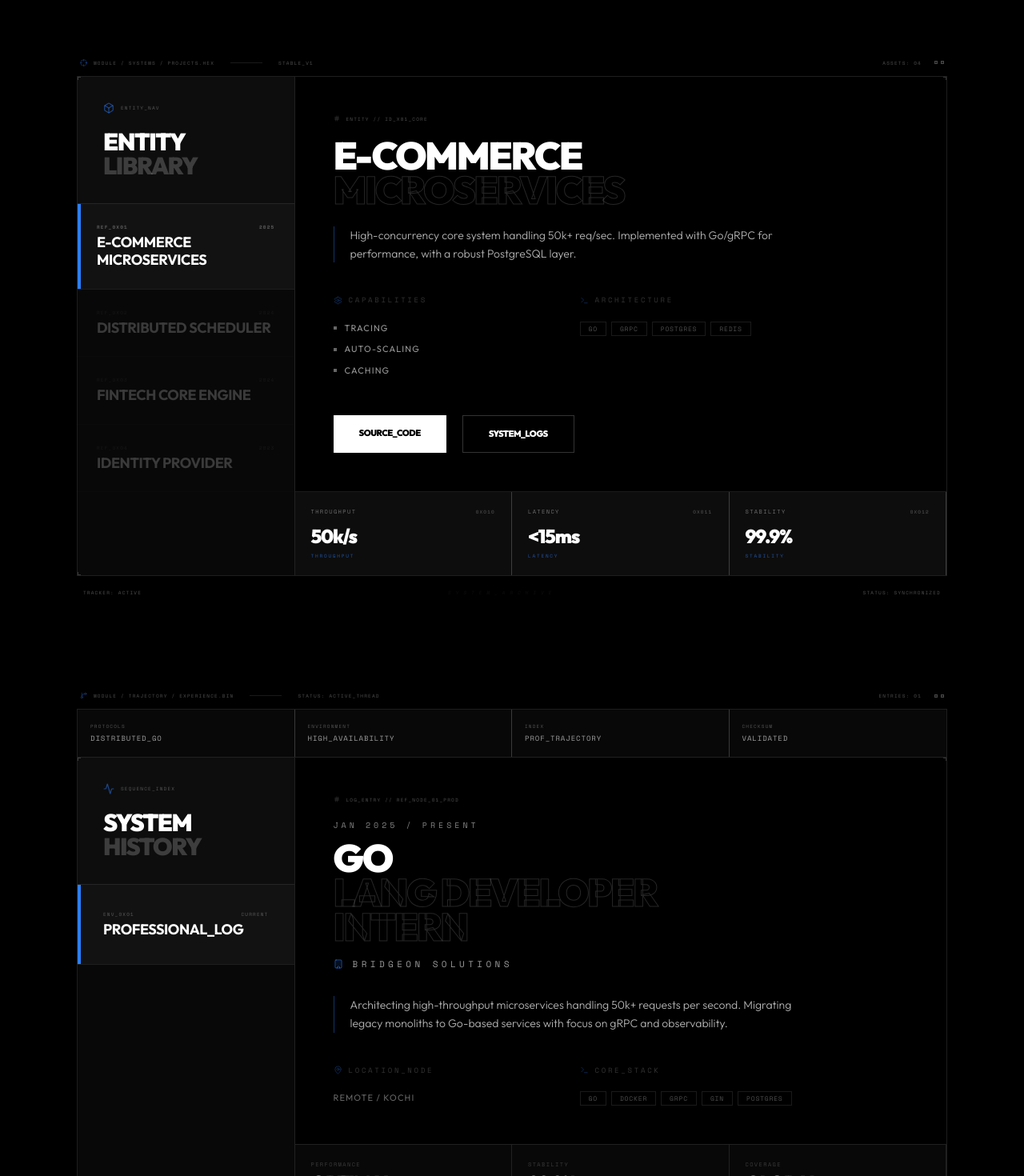
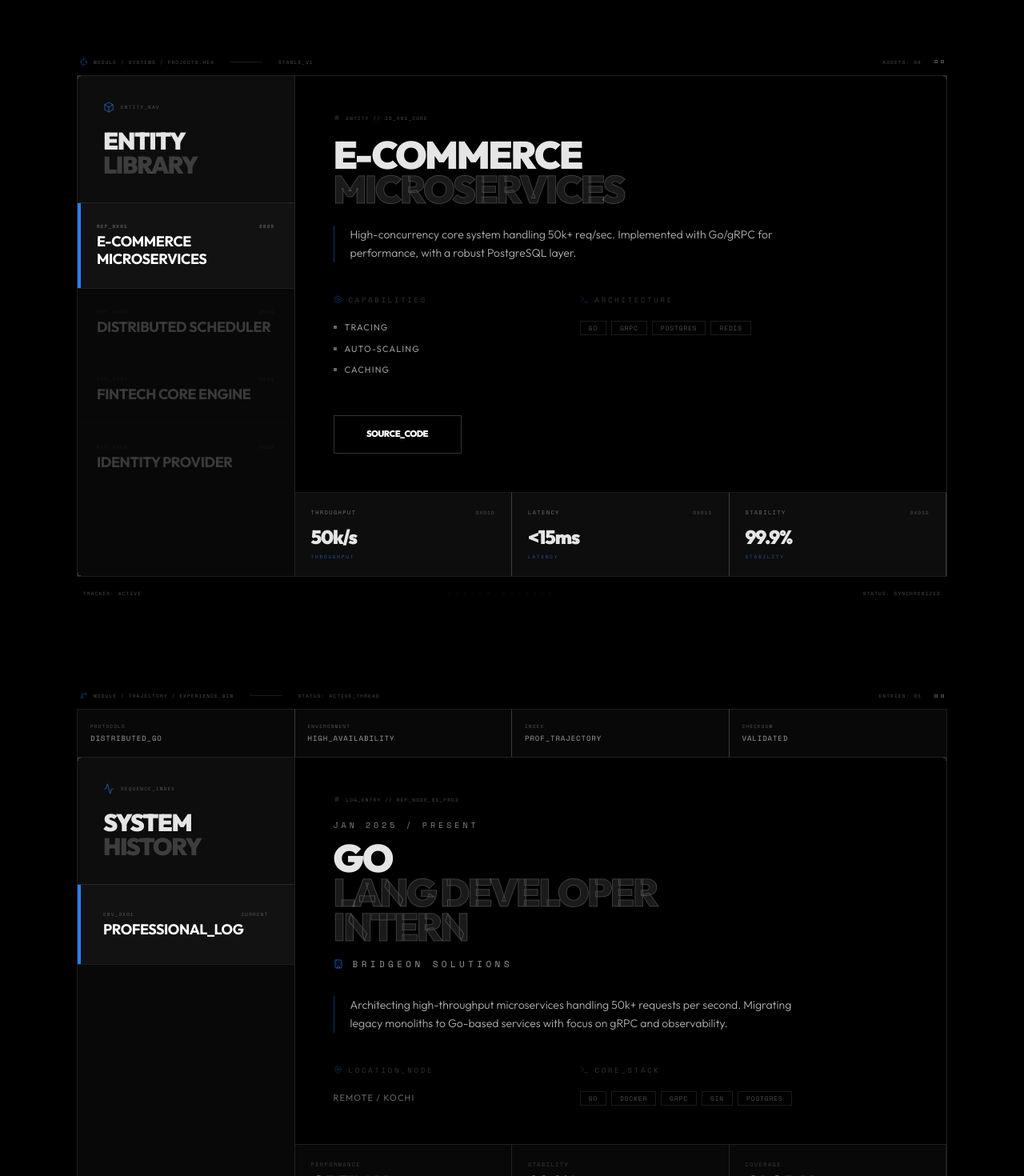
Before and after one commit to mohmdsaalim/Portfolio_saalim, a React (Vite) app: page / in a window 1280 px wide. Shown: the part 2160-3630 px from the top of the page at 80% size. Built offline with nearby package versions, Linux system fonts and the light colour scheme; a web font is replaced by a local one.

Commit message:
updated UI

```diff
--- a/src/components/About.jsx
+++ b/src/components/About.jsx
@@ -37,7 +37,7 @@ const MetricBlock = ({ label, value, sub, id }) => (
             <MicroDetail text={`ID:0X${id}`} />
         </div>
         <div>
-            <div className="text-5xl font-['Outfit'] font-black text-white tracking-tighter">{value}</div>
+            <div className="text-5xl font-['Outfit'] font-black text-neutral-200 tracking-tighter">{value}</div>
             <div className="font-mono text-[8px] uppercase tracking-[0.4em] text-blue-500/80 mt-3 flex items-center gap-2">
                 <div className="w-1 h-1 bg-blue-500/40" /> {sub}
             </div>
@@ -58,7 +58,7 @@ const SkillModule = ({ icon: Icon, title, desc, index }) => (
             <MicroDetail text={`MOD_0${index}`} />
         </div>
         <div>
-            <h4 className="font-mono text-[10px] uppercase tracking-widest text-white/90 mb-2">{title}</h4>
+            <h4 className="font-mono text-[10px] uppercase tracking-widest text-neutral-200/90 mb-2">{title}</h4>
             <p className="font-['Outfit'] text-[9px] text-white/40 uppercase leading-relaxed tracking-wider">{desc}</p>
         </div>
         <div className="absolute bottom-0 left-0 w-full h-[1px] bg-white/[0.05]" />
@@ -180,7 +180,7 @@ const About = () => {
                                         <Hash size={10} className="text-white/20" />
                                         <MicroDetail text="OBJECTIVE_CORE" />
                                     </div>
-                                    <h2 className="text-7xl font-['Outfit'] font-black tracking-tighter uppercase leading-[0.85] mb-8">
+                                    <h2 className="text-7xl font-['Outfit'] font-black tracking-tighter uppercase leading-[0.85] mb-8 text-neutral-200">
                                         Pure <br />
                                         <span className="text-transparent border-text text-white/10" style={{ WebkitTextStroke: '1px rgba(255,255,255,0.2)' }}>Logic</span>
                                     </h2>
--- a/src/components/Experience.jsx
+++ b/src/components/Experience.jsx
@@ -95,7 +95,7 @@ const Experience = () => {
                                     <Activity size={14} className="text-blue-500/50" />
                                     <MicroDetail text="SEQUENCE_INDEX" />
                                 </div>
-                                <h2 className="text-3xl font-['Outfit'] font-black tracking-tighter uppercase leading-none">
+                                <h2 className="text-3xl font-['Outfit'] font-black tracking-tighter uppercase leading-none text-neutral-200">
                                     System <br /> <span className="text-white/20">History</span>
                                 </h2>
                             </div>
@@ -129,9 +129,9 @@ const Experience = () => {
 
                                             <div className="mb-8">
                                                 <div className="font-mono text-[10px] text-white/50 uppercase tracking-[0.4em] mb-3">{exp.period}</div>
-                                                <h3 className="text-5xl font-['Outfit'] font-black tracking-tighter uppercase leading-[0.9] mb-4">
+                                                <h3 className="text-5xl font-['Outfit'] font-black tracking-tighter uppercase leading-[0.9] mb-4 text-neutral-200">
                                                     {exp.role.split(' ')[0]} <br />
-                                                    <span className="text-transparent" style={{ WebkitTextStroke: '1px rgba(255,255,255,0.15)' }}>
+                                                    <span className="text-transparent border-text text-white/10" style={{ WebkitTextStroke: '1px rgba(255,255,255,0.2)' }}>
                                                         {exp.role.split(' ').slice(1).join(' ')}
                                                     </span>
                                                 </h3>
@@ -180,7 +180,7 @@ const Experience = () => {
                                     <div key={i} className="p-5 border-r border-white/10 flex flex-col justify-between h-24 relative">
                                         <span className="font-mono text-[7px] uppercase tracking-[0.2em] text-white/20">{m.label}</span>
                                         <div>
-                                            <div className="text-2xl font-['Outfit'] font-black text-white tracking-tighter">{m.value}</div>
+                                            <div className="text-2xl font-['Outfit'] font-black text-neutral-200 tracking-tighter">{m.value}</div>
                                             <div className="font-mono text-[6px] uppercase tracking-[0.3em] text-blue-500/40 mt-1">{m.sub}</div>
                                         </div>
                                     </div>
--- a/src/components/Projects.jsx
+++ b/src/components/Projects.jsx
@@ -1,4 +1,4 @@
-import React, { useState } from 'react';
+import React, { useState, useEffect } from 'react';
 import {
     Github, ArrowUpRight, Layers, Globe, Terminal,
     Hash, Crosshair, Box, Settings, Cpu, Activity,
@@ -28,11 +28,55 @@ const ProjectMetric = ({ label, value, sub, id }) => (
             <MicroDetail text={`0x${id}`} />
         </div>
         <div>
-            <div className="text-2xl font-['Outfit'] font-black text-white tracking-tighter">{value}</div>
+            <div className="text-2xl font-['Outfit'] font-black text-neutral-200 tracking-tighter">{value}</div>
             <div className="font-mono text-[6px] uppercase tracking-[0.3em] text-blue-500/60 mt-1">{sub}</div>
         </div>
     </div>
 );
+
+const SourceCodeButton = ({ url }) => {
+    const [showIcon, setShowIcon] = useState(false);
+
+    useEffect(() => {
+        const cycle = () => {
+            // After 5 seconds, show icon
+            const showTimer = setTimeout(() => {
+                setShowIcon(true);
+                // After 2 more seconds, show text again
+                const hideTimer = setTimeout(() => {
+                    setShowIcon(false);
+                }, 2000);
+                return () => clearTimeout(hideTimer);
+            }, 5000);
+
+            return showTimer;
+        };
+
+        const timer = cycle();
+        const interval = setInterval(() => {
+            cycle();
+        }, 7000); // 5s text + 2s icon
+
+        return () => {
+            clearTimeout(timer);
+            clearInterval(interval);
+        };
+    }, []);
+
+    return (
+        <a
+            href={url}
+            className="relative inline-flex items-center justify-center w-[160px] h-[48px] border border-white/20 text-white font-['Outfit'] font-black uppercase tracking-tighter text-[11px] overflow-hidden"
+        >
+            <span className={`relative z-20 transition-all duration-300 ${showIcon ? 'opacity-0 translate-y-[-10px]' : 'opacity-100 translate-y-0'}`}>
+                Source_Code
+            </span>
+            <div className={`absolute inset-0 z-10 flex items-center justify-center bg-black transition-all duration-300 ${showIcon ? 'translate-y-0' : 'translate-y-full'}`}>
+                <Github size={20} className="text-white" />
+            </div>
+        </a>
+    );
+};
 
 const projects = [
     {
@@ -127,7 +171,7 @@ const Projects = () => {
                                 <Box size={14} className="text-blue-500/50" />
                                 <MicroDetail text="ENTITY_NAV" />
                             </div>
-                            <h2 className="text-3xl font-['Outfit'] font-black tracking-tighter uppercase leading-none">
+                            <h2 className="text-3xl font-['Outfit'] font-black tracking-tighter uppercase leading-none text-neutral-200">
                                 Entity <br /> <span className="text-white/20">Library</span>
                             </h2>
                         </div>
@@ -160,9 +204,9 @@ const Projects = () => {
                                         <Hash size={8} className="text-white/20" />
                                         <MicroDetail text={`ENTITY // ID_${activeProject.sysId}`} />
                                     </div>
-                                    <h3 className="text-5xl font-['Outfit'] font-black tracking-tighter uppercase leading-[0.9] mb-6">
+                                    <h3 className="text-5xl font-['Outfit'] font-black tracking-tighter uppercase leading-[0.9] mb-6 text-neutral-200">
                                         {activeProject.title.split(' ')[0]} <br />
-                                        <span className="text-transparent" style={{ WebkitTextStroke: '1px rgba(255,255,255,0.15)' }}>
+                                        <span className="text-transparent border-text text-white/10" style={{ WebkitTextStroke: '1px rgba(255,255,255,0.2)' }}>
                                             {activeProject.title.split(' ').slice(1).join(' ')}
                                         </span>
                                     </h3>
@@ -196,9 +240,8 @@ const Projects = () => {
                                         </div>
                                     </div>
                                 </div>
-                                <div className="mt-12 flex gap-5">
-                                    <a href={activeProject.github} className="px-8 py-3.5 bg-white text-black font-['Outfit'] font-black uppercase tracking-tighter text-[11px]">Source_Code</a>
-                                    <a href={activeProject.live} className="px-8 py-3.5 border border-white/20 text-white font-['Outfit'] font-black uppercase tracking-tighter text-[11px]">System_Logs</a>
+                                <div className="mt-12">
+                                    <SourceCodeButton url={activeProject.github} />
                                 </div>
                             </div>
                         </div>
```
Also changed, not shown: src/components/Contact.jsx (+39 -18 lines).
